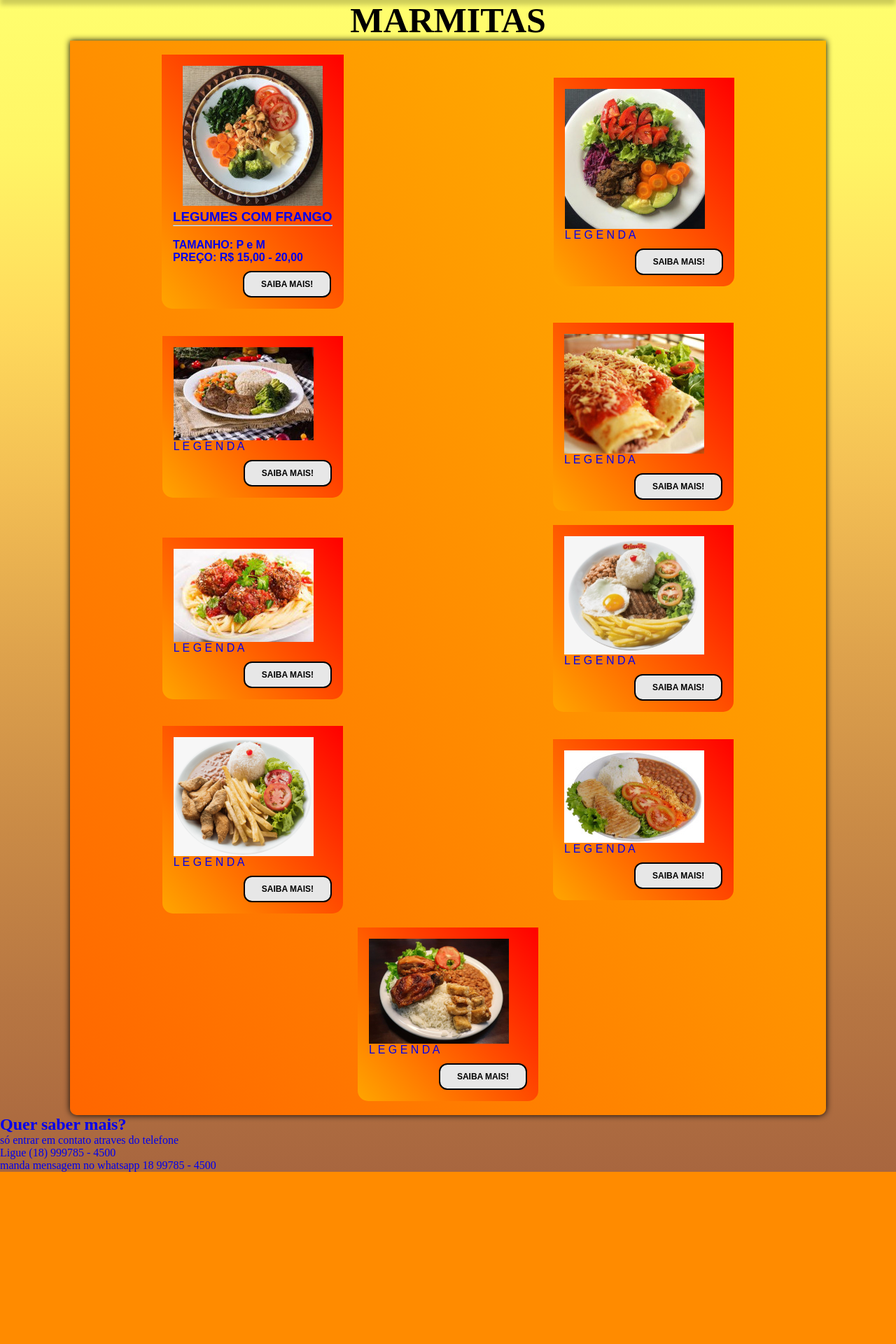
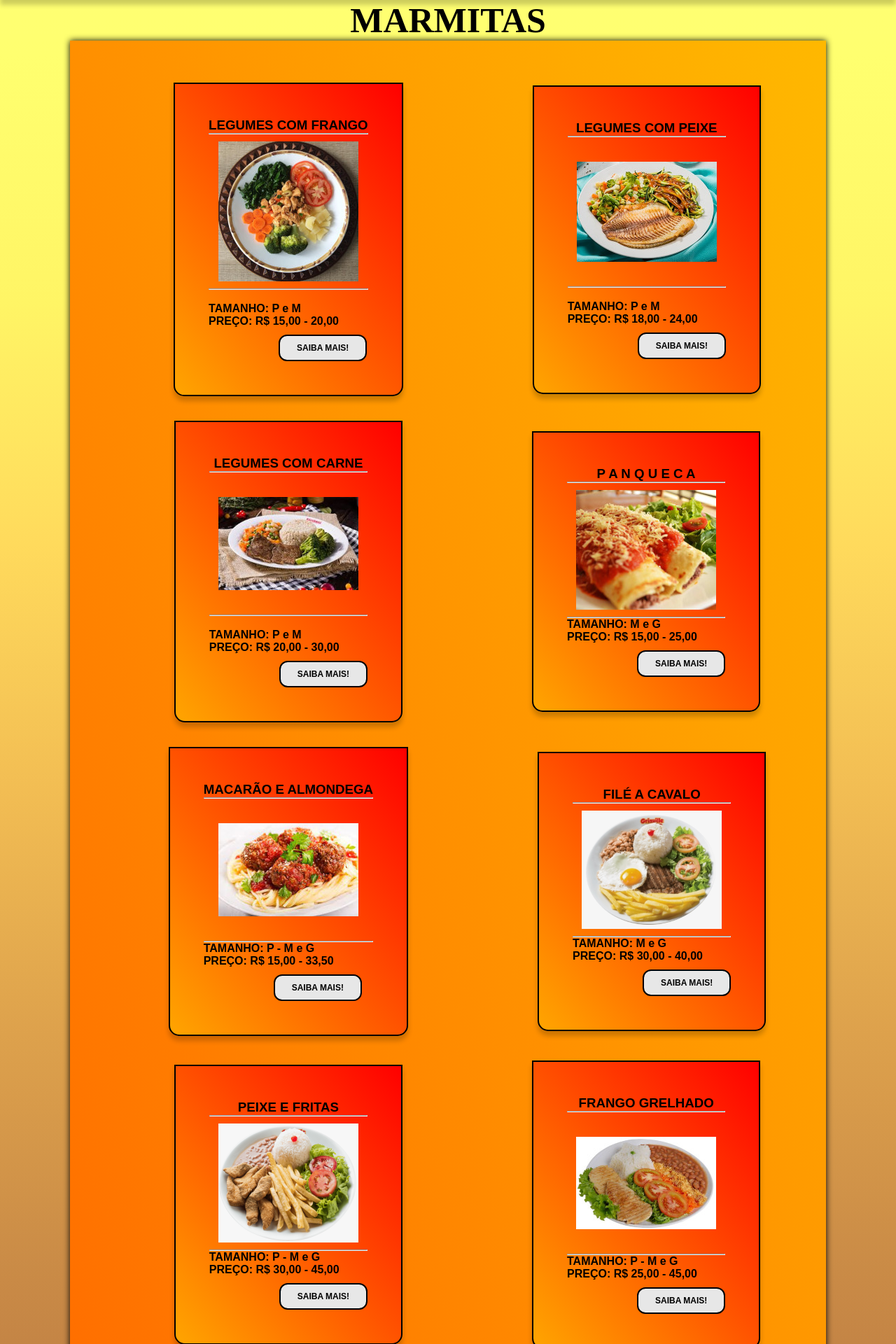
Before and after one commit to JonathanPGs/Site_Marmitas_, a PHP site: page / in a window 1280 px wide. Shown: the part 270-2190 px from the top of the page at 70% size. Before the commit the page ends 1944 px from the top, so only its background shows below. Run offline with PHP 8.4, Linux system fonts and the light colour scheme.

Commit message:
CSS final na pagina index

```diff
--- a/Projeto_Site_Marmita/Dados.php
+++ b/Projeto_Site_Marmita/Dados.php
@@ -1,8 +1,14 @@
 <?php
 
 $marmitas = [
-  ["id" => 1, "NOME" =>"LEGUMES COM FRANGO", "TAMANHO" =>"P e M", "Kg"=> "450 - 700", "PRECO" => "15,00 - 20,00"],
-  ["id" => 2, "NOME" =>"Marmita 2", "Tamanho" =>"30CM", "Kg"=> "680g", "PRECO" => "18,00"],
-
+  ["id" => 1, "NOME" =>"LEGUMES COM FRANGO", "TAMANHO" =>"P e M", "Kg"=> "450g - 700g", "PRECO" =>"15,00 - 20,00"],
+  ["id" => 2, "NOME" =>"LEGUMES COM PEIXE", "TAMANHO" =>"P e M", "Kg"=> "450g - 700g",  "PRECO" =>"18,00 - 24,00"],
+  ["id" => 3, "NOME" =>"LEGUMES COM CARNE", "TAMANHO" =>"P e M", "Kg"=> "450g - 700g",  "PRECO" =>"20,00 - 30,00"],
+  ["id" => 4, "NOME" =>"P A N Q U E C A", "TAMANHO" =>"M e G", "Kg"=> "600g - 850g",  "PRECO" =>"15,00 - 25,00"],
+  ["id" => 5, "NOME" =>"MACARÃO E ALMONDEGA", "TAMANHO" =>"P - M e G", "Kg"=> "400g - 850g",  "PRECO" =>"15,00 - 33,50"],
+  ["id" => 6, "NOME" =>"FILÉ A CAVALO", "TAMANHO" =>"M e G", "Kg"=> "500g - 900g",  "PRECO" =>"30,00 - 40,00"],
+  ["id" => 7, "NOME" =>"PEIXE E FRITAS", "TAMANHO" =>"P - M e G", "Kg"=> "400g - 950g",  "PRECO" =>"30,00 - 45,00"],
+  ["id" => 8, "NOME" =>"FRANGO GRELHADO", "TAMANHO" =>"P - M e G", "Kg"=> "350g - 700g",  "PRECO" =>"25,00 - 45,00"],
+  ["id" => 9, "NOME" =>"FRANGO ASSADO", "TAMANHO" =>"M e G", "Kg"=> "400g - 800g",  "PRECO" =>"30,00 - 45,00"],
 ]
 ?>
--- a/Projeto_Site_Marmita/Dependencias.php
+++ b/Projeto_Site_Marmita/Dependencias.php
@@ -72,8 +72,8 @@
   article {
     background: linear-gradient(to bottom left, #ffb900 -1%, #ff6600 100%);
     min-width: 300px;
-    max-width: 1350px;
-    padding: 20px;
+    max-width: 1500px;
+    padding: 50px 75px 50px 75px;
     box-shadow: 0px 0px 10px black;
     margin: auto;
     border-bottom-left-radius: 10px;
@@ -91,6 +91,7 @@
     display: flex;
     flex-wrap: wrap;
     margin: 0 100px;
+
   }
 
   #Principal {
@@ -103,23 +104,51 @@
     row-gap: 20px;
     column-gap: 300px;
 
+
+
+
+
   }
 
   #Marmitas {
 
     background-image: linear-gradient(50deg, orange, red);
-    padding: 1em;
+    padding: 3em;
     font-family: Arial, Helvetica, sans-serif;
     box-shadow: rgba(0, 0, 0, 0.9);
     border-bottom-left-radius: 15px;
     border-bottom-right-radius: 15px;
+    color: black;
+    margin: 10px -85px 5px -30px;
+    border: 2px solid black;
+    box-shadow: 0px 7px 7px rgba(0, 0, 0, 0.1992);
+
+
+  }
+
+  h3 {
+    text-align: center;
   }
 
   .ip {
     display: block;
     margin-left: auto;
     margin-right: auto;
-    padding-bottom: 5px;
+    padding: 10px 0;
+
+    ;
+  }
+
+  .ip2 {
+    display: block;
+    margin-left: auto;
+    margin-right: auto;
+    padding: 35px 0;
+    align-items: flex-end;
+
+
+
+    ;
 
   }
 
--- a/Projeto_Site_Marmita/index.php
+++ b/Projeto_Site_Marmita/index.php
@@ -35,9 +35,9 @@
             <div id="Principal">
 
               <div id=Marmitas>
-
+                <h3><?php echo $marmitas[0]["NOME"]; ?></h3>
+                <hr>
                 <img src="Marmita/Marmita-1.jpg" alt="Marmita 1" class="IP">
-                <h3><?php echo $marmitas[0]["NOME"]; ?></h3>
                 <hr>
                 <br>
                 <h4>TAMANHO: <?php echo $marmitas[0]["TAMANHO"]; ?></h4>
@@ -47,50 +47,83 @@
               </div>
 
               <div id=Marmitas>
-                <img src="Marmita/Marmita-2.jpg" alt="Marmita 2">
-                <p>L E G E N D A</p>
+                <h3><?php echo $marmitas[1]["NOME"]; ?></h3>
+                <hr>
+                <img src="Marmita/Marmita-2.2.jpg" alt="Marmita 2" class="IP2">
+                <hr>
+                <br>
+                <h4>TAMANHO: <?php echo $marmitas[1]["TAMANHO"]; ?></h4>
+                <h4>PREÇO: R$ <?php echo $marmitas[1]["PRECO"]; ?></h4>
                 <Button>SAIBA MAIS!</Button>
               </div>
 
               <div id=Marmitas>
-                <img src="Marmita/Marmita-3.jpg" alt="Marmita 3">
-                <p>L E G E N D A</p>
+                <h3><?php echo $marmitas[2]["NOME"]; ?></h3>
+                <hr>
+                <img src="Marmita/Marmita-3.jpg" alt="Marmita 3" class="IP2">
+                <hr>
+                <br>
+                <h4>TAMANHO: <?php echo $marmitas[2]["TAMANHO"]; ?></h4>
+                <h4>PREÇO: R$ <?php echo $marmitas[2]["PRECO"]; ?></h4>
                 <Button>SAIBA MAIS!</Button>
               </div>
 
               <div id=Marmitas>
-                <img src="Marmita/Marmita-4.jpg" alt="Marmita 4">
-                <p>L E G E N D A</p>
+                <h3><?php echo $marmitas[3]["NOME"]; ?></h3>
+                <hr>
+                <img src="Marmita/Marmita-4.jpg" alt="Marmita 4" class="IP">
+                <hr>
+                <h4>TAMANHO: <?php echo $marmitas[3]["TAMANHO"]; ?></h4>
+                <h4>PREÇO: R$ <?php echo $marmitas[3]["PRECO"]; ?></h4>
                 <Button>SAIBA MAIS!</Button>
               </div>
 
               <div id=Marmitas>
-                <img src="Marmita/Marmita-5.jpg" alt="Marmita 5">
-                <p>L E G E N D A</p>
+              <h3><?php echo $marmitas[4]["NOME"]; ?></h3>
+                <hr>
+                <img src="Marmita/Marmita-5.jpg" alt="Marmita 5" class="IP2">
+                <hr>
+                <h4>TAMANHO: <?php echo $marmitas[4]["TAMANHO"]; ?></h4>
+                <h4>PREÇO: R$ <?php echo $marmitas[4]["PRECO"]; ?></h4>
                 <Button>SAIBA MAIS!</Button>
               </div>
 
               <div id=Marmitas>
-                <img src="Marmita/Marmita-6.png" alt="Marmita 6">
-                <p>L E G E N D A</p>
+              <h3><?php echo $marmitas[5]["NOME"]; ?></h3>
+                <hr>
+                <img src="Marmita/Marmita-6.png" alt="Marmita 6" class="IP">
+                <hr>
+                <h4>TAMANHO: <?php echo $marmitas[5]["TAMANHO"]; ?></h4>
+                <h4>PREÇO: R$ <?php echo $marmitas[5]["PRECO"]; ?></h4>
                 <Button>SAIBA MAIS!</Button>
               </div>
 
               <div id=Marmitas>
-                <img src="Marmita/Marmita-7.png" alt="Marmita 7">
-                <p>L E G E N D A</p>
+              <h3><?php echo $marmitas[6]["NOME"]; ?></h3>
+                <hr>
+                <img src="Marmita/Marmita-7.png" alt="Marmita 7" class="IP">
+                <hr>
+                <h4>TAMANHO: <?php echo $marmitas[6]["TAMANHO"]; ?></h4>
+                <h4>PREÇO: R$ <?php echo $marmitas[6]["PRECO"]; ?></h4>
                 <Button>SAIBA MAIS!</Button>
               </div>
 
               <div id=Marmitas>
-                <img src="Marmita/Marmita-8.jpg" alt="Marmita 8">
-                <p>L E G E N D A</p>
+              <h3><?php echo $marmitas[7]["NOME"]; ?></h3>
+                <hr>
+                <img src="Marmita/Marmita-8.jpg" alt="Marmita 8" class="IP2">
+                <hr>
+                <h4>TAMANHO: <?php echo $marmitas[7]["TAMANHO"]; ?></h4>
+                <h4>PREÇO: R$ <?php echo $marmitas[7]["PRECO"]; ?></h4>
                 <Button>SAIBA MAIS!</Button>
               </div>
 
               <div id=Marmitas>
-                <img src="Marmita/Marmita-9.png" alt="Marmita 9">
-                <p>L E G E N D A</p>
+              <h3><?php echo $marmitas[8]["NOME"]; ?></h3>
+                <hr>
+                <img src="Marmita/Marmita-9.png" alt="Marmita 9" class="IP2">
+                <h4>TAMANHO: <?php echo $marmitas[8]["TAMANHO"]; ?></h4>
+                <h4>PREÇO: R$ <?php echo $marmitas[8]["PRECO"]; ?></h4>
                 <Button>SAIBA MAIS!</Button>
               </div>
             </div>
```
Also changed, not shown: Projeto_Site_Marmita/Marmita/Marmita-2.2.jpg (added), Projeto_Site_Marmita/Marmita/Marmita-2.jpg (deleted).
